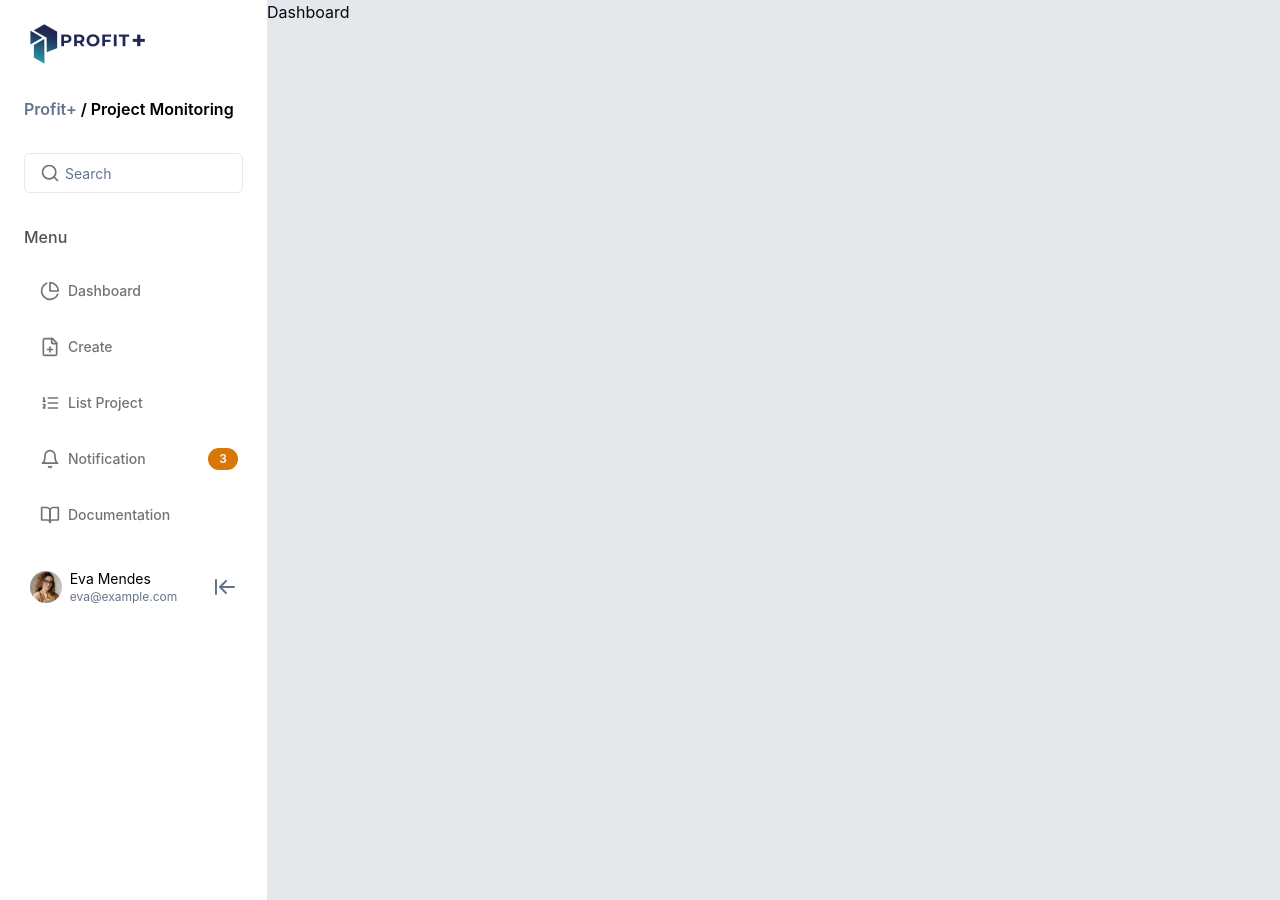
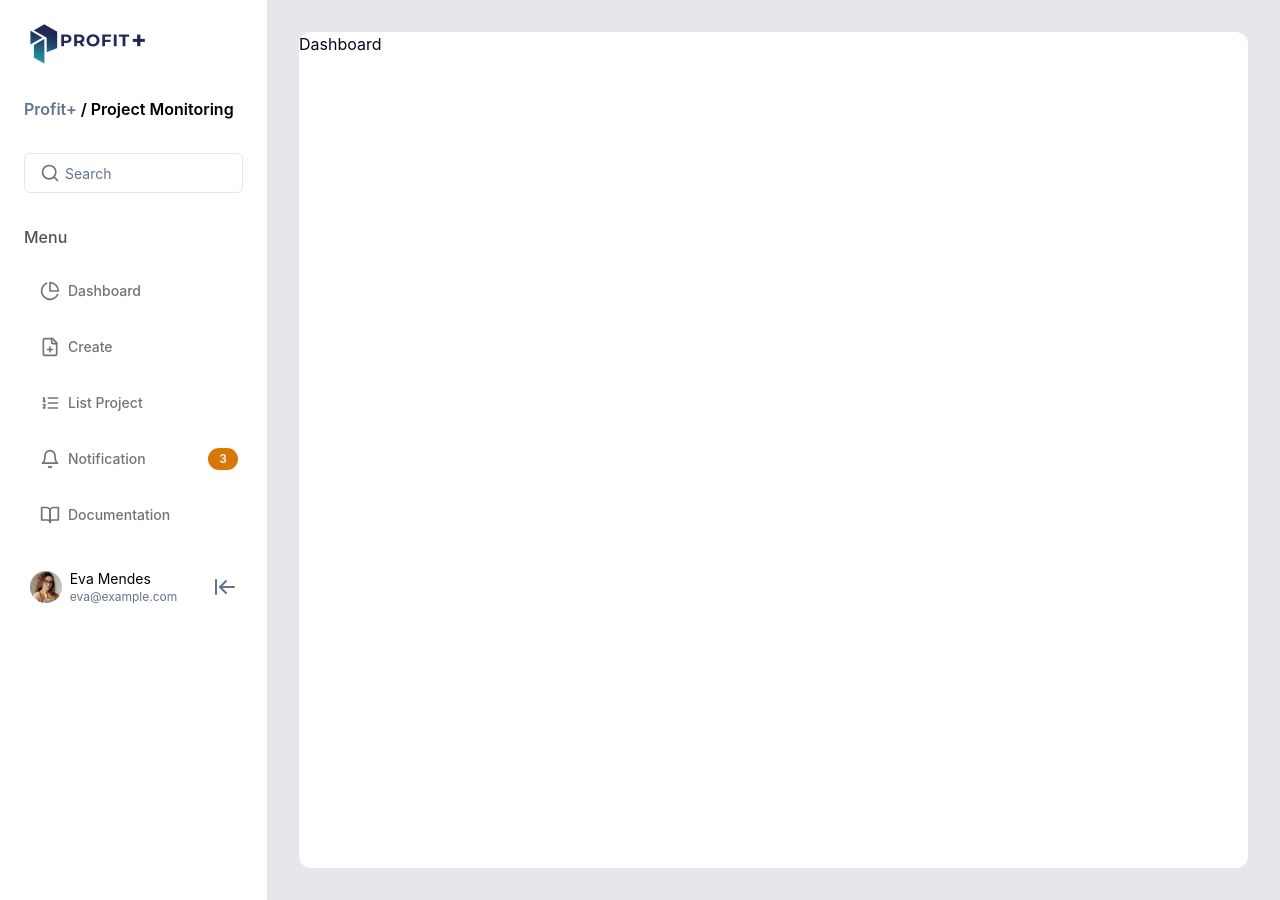
Before and after one commit to Profit-Plus/profit-plus-view, a Next.js app: page /project-monitoring/dashboard in a window 1280 px wide. Built offline with nearby package versions, Linux system fonts and the light colour scheme.

Commit message:
tes branch

```diff
--- a/src/app/(project-monitoring)/layout.jsx
+++ b/src/app/(project-monitoring)/layout.jsx
@@ -7,7 +7,9 @@ const MainLayout = ({ children }) => {
       <SidebarPM />
       {/* </div> */}
 
-      <div className="bg-gray-200 h-[900px] w-full">{children}</div>
+      <div className="bg-gray-200 justify-center items-center h-[900px] p-8 w-full box-border">
+        {children}
+      </div>
     </div>
   );
 };
--- a/src/app/(project-monitoring)/project-monitoring/dashboard/page.jsx
+++ b/src/app/(project-monitoring)/project-monitoring/dashboard/page.jsx
@@ -1,5 +1,5 @@
 import React from "react";
 
 export default function Dashboard() {
-  return <div>Dashboard</div>;
+  return <div className="bg-white w-full h-full rounded-xl">Dashboard</div>;
 }
--- a/src/components/organism/Sidebar/sidebar-pm.jsx
+++ b/src/components/organism/Sidebar/sidebar-pm.jsx
@@ -51,7 +51,7 @@ export default function SidebarPM() {
   return (
     <>
       <div
-        className={` w-[100px] bg-white relative h-fit p-6 flex flex-col justify-center items-center gap-8 hover:w-[276px] hover:justify-start hover:items-start ease-out ${
+        className={` w-[100px] z-20 bg-white relative h-fit p-6 flex flex-col justify-center items-center gap-8 hover:w-[276px] hover:justify-start hover:items-start ease-out ${
           isSidebarHovered ? "duration-700" : "duration-0"
         }`}
         onMouseEnter={() => setSidebarHovered(true)}
--- a/src/components/organism/Sidebar/sidebar-pp.jsx
+++ b/src/components/organism/Sidebar/sidebar-pp.jsx
@@ -0,0 +1,7 @@
+import React from "react";
+
+const Tes = () => {
+  return <div>Tes</div>;
+};
+
+export default Tes;
```
